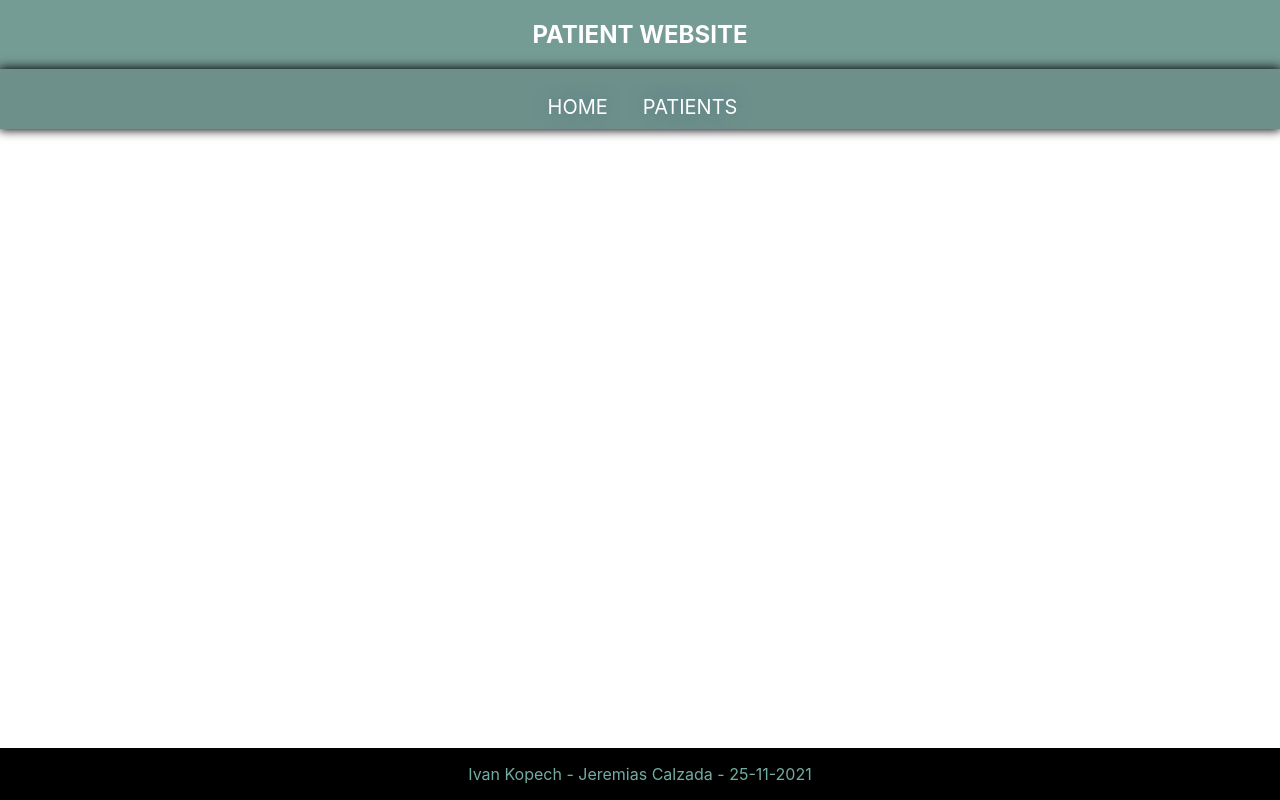
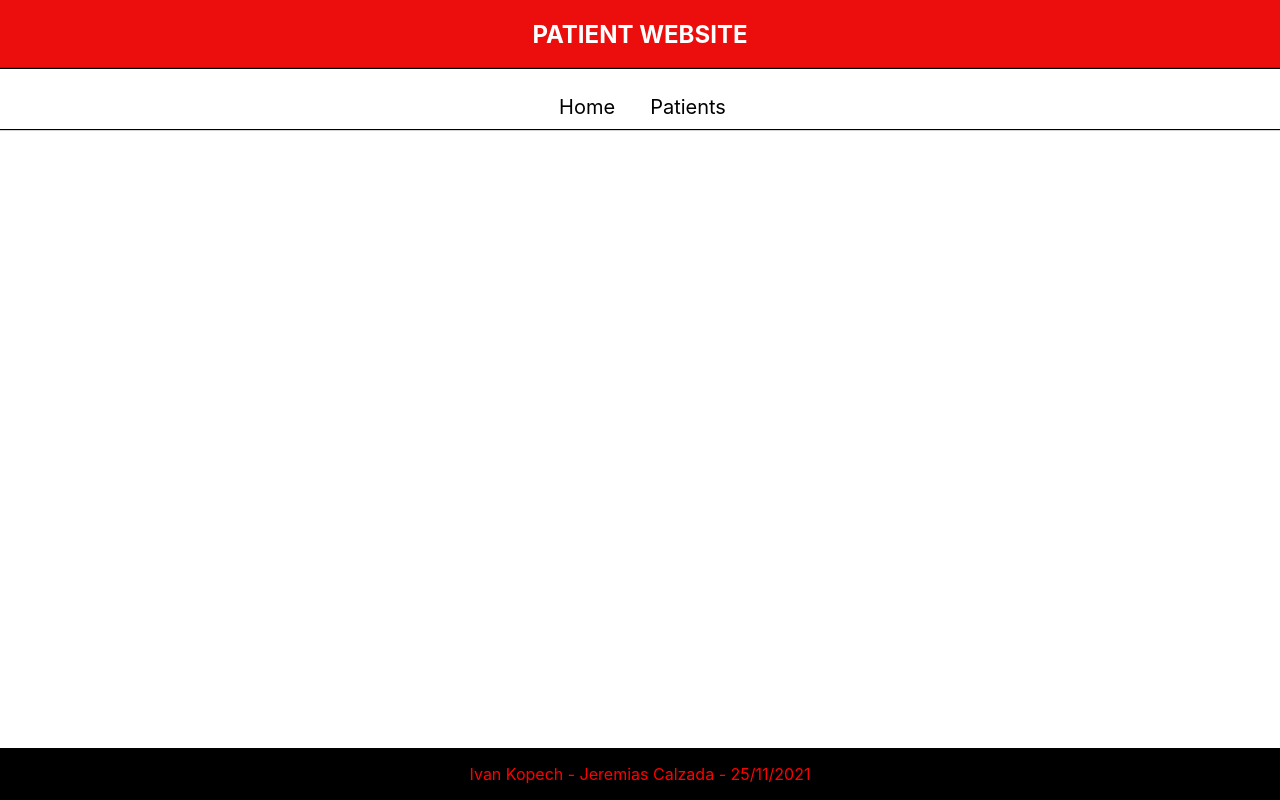
Before and after one commit to Jeremias284/PARCIAL-MCGA-2, a React (Create React App) app: page /home in a window 1280 px wide. Built offline with nearby package versions, Linux system fonts and the light colour scheme.

Commit message:
PARCIAL MCGA: cambios en la vista de la pagina

```diff
--- a/src/components/Layout/Footer/footer.module.css
+++ b/src/components/Layout/Footer/footer.module.css
@@ -11,6 +11,6 @@
   }
 
   .text {
-    color: rgb(115, 172, 162);
+    color: rgb(255, 0, 0);
     font-size: 1rem;
   }
--- a/src/components/Layout/Footer/index.jsx
+++ b/src/components/Layout/Footer/index.jsx
@@ -4,7 +4,7 @@ import styles from './footer.module.css';
 const Footer = () => {
   return (
     <div className={styles.footer}>
-      <p className={styles.text}>Ivan Kopech - Jeremias Calzada - 25-11-2021 </p>
+      <p className={styles.text}>Ivan Kopech - Jeremias Calzada - 25/11/2021 </p>
     </div>
   );
 };
--- a/src/components/Layout/Header/header.module.css
+++ b/src/components/Layout/Header/header.module.css
@@ -7,7 +7,7 @@
     flex-direction: row;
     justify-content: center;
     align-items: center;
-    background-color: rgb(116, 155, 148);
+    background-color: rgb(236, 13, 13);
   }
 
   .title {
--- a/src/components/Layout/NavBar/navbar.module.css
+++ b/src/components/Layout/NavBar/navbar.module.css
@@ -2,8 +2,8 @@
     width: 100%;
     height: 60px;
     padding-bottom: 1rem;
-    background: #6e908b;
-    box-shadow: 0 0 10px 1px;
+    background: #ffffff;
+    box-shadow: 0 0 1px 1px;
     margin-bottom: 40px;
   }
 
@@ -26,10 +26,7 @@
     position: relative;
     display: flex;
     align-items: center;
-    color: #fff;
-    text-transform: uppercase;
-    text-shadow: 0 0 15px #537f8a;
-    transition: all 300ms cubic-bezier(0.075, 0.82, 0.165, 1);
+    color: rgb(0, 0, 0);
   }
 
   .navbarMenu li:after {
@@ -38,7 +35,6 @@
     width: 0%;
     height: 1px;
     display: block;
-    transition: all 0.3s ease;
     bottom: 5%;
   }
 
```
